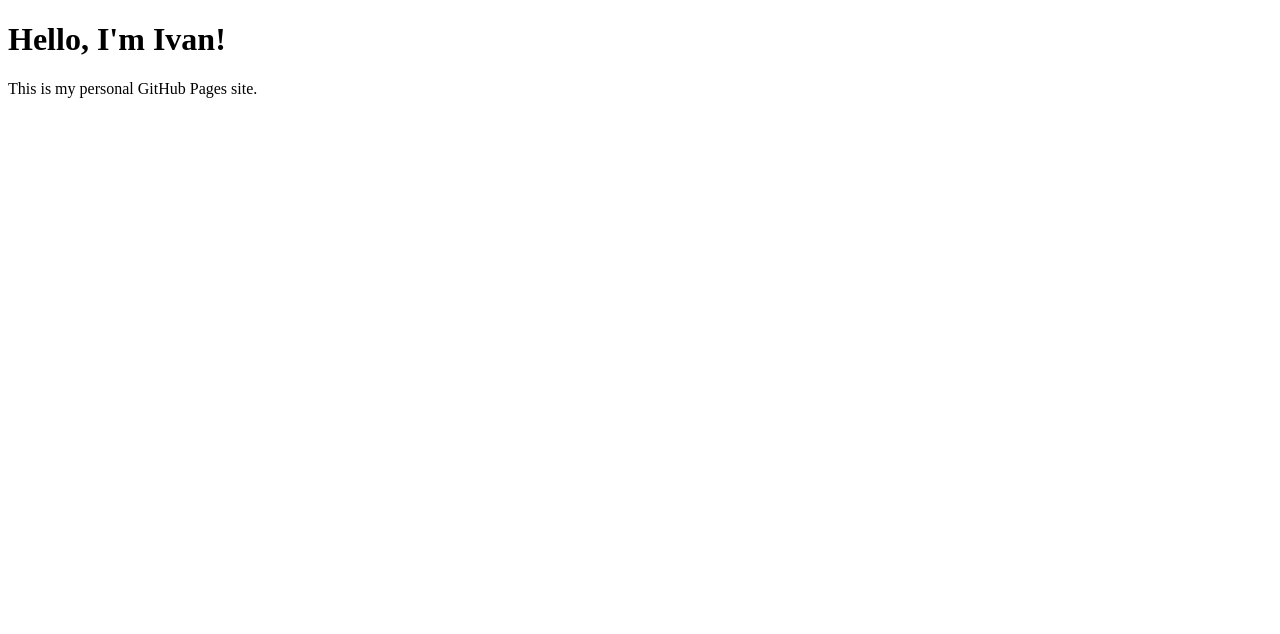
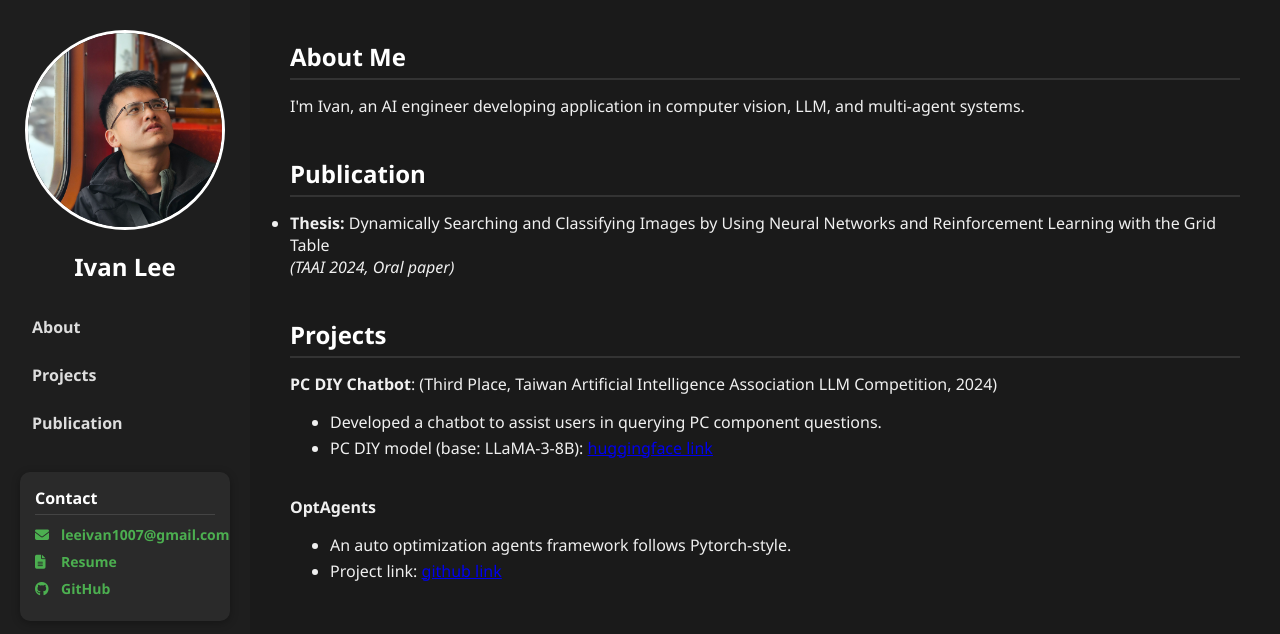
Before and after one commit to leeivan1007/leeivan1007.github.io, a plain HTML site: page index.html in a window 1280 px wide. Drawn offline with Linux system fonts and the light colour scheme.

Commit message:
Updated the content

```diff
--- a/index.html
+++ b/index.html
@@ -1,11 +1,73 @@
 <!DOCTYPE html>
-<html>
+<html lang="en">
 <head>
-  <meta charset="UTF-8">
-  <title>Welcome to My Website</title>
+  <meta charset="UTF-8" />
+  <meta name="viewport" content="width=device-width, initial-scale=1.0" />
+  <title>Ivan Lee - Portfolio</title>
+  <link rel="stylesheet" href="style.css" />
+  <link rel="stylesheet" href="https://cdnjs.cloudflare.com/ajax/libs/font-awesome/6.5.0/css/all.min.css">
+
 </head>
 <body>
-  <h1>Hello, I'm Ivan!</h1>
-  <p>This is my personal GitHub Pages site.</p>
+  <div class="container">
+    <!-- 左側側欄 -->
+    <aside class="sidebar">
+      <img class="avatar" src="./image.jpg" alt="Ivan's Avatar" />
+      <h1>Ivan Lee</h1>
+      <p></p>
+      <!-- <p>AI Engineer</p> -->
+
+      <nav>
+        <a href="#about">About</a>
+        <a href="#projects">Projects</a>
+        <a href="#publication">Publication</a>
+      </nav>
+
+      <div class="contact-info">
+        <h3>Contact</h3>
+        <p><i class="fas fa-envelope"></i> <a href="mailto:leeivan1007@gmail.com">leeivan1007@gmail.com</a></p>
+        <p><i class="fas fa-file-alt"></i> <a href="https://drive.google.com/file/d/1OV2ZikQ9Cp_AFfRxWFipvUPEaYz0f4kS/view?usp=sharing" target="_blank">Resume</a></p>
+        <p><i class="fab fa-github"></i> <a href="https://github.com/leeivan1007" target="_blank">GitHub</a></p>
+      </div>
+
+    </aside>
+
+
+    <!-- 右側主內容 -->
+    <main class="main-content">
+      <section id="about">
+        <h2>About Me</h2>
+        <p>I'm Ivan, an AI engineer developing application in computer vision, LLM, and multi-agent systems.</p>
+      </section>
+
+      <section id="publication">
+        <h2>Publication</h2>
+        <ul class="publication-list">
+          <li><strong>Thesis:</strong> Dynamically Searching and Classifying Images by Using Neural Networks and Reinforcement Learning with the Grid Table <br>
+            <em>(TAAI 2024, Oral paper)</em>
+          </li>
+        </ul>
+      </section>
+
+
+      <section id="projects">
+        <h2>Projects</h2>
+        <div class="project-list">
+          <p><strong>PC DIY Chatbot</strong>: (Third Place, Taiwan Artificial Intelligence Association LLM Competition, 2024)</p>
+          <ul>
+            <li>Developed a chatbot to assist users in querying PC component questions.</li>
+            <li>PC DIY model (base: LLaMA-3-8B): <a href="https://huggingface.co/IvanLee/PC_DIY_llama_3_8b/tree/main" target="_blank">huggingface link</a></li>
+          </ul>
+
+          <p><strong>OptAgents</strong></p>
+          <ul>
+            <li>An auto optimization agents framework follows Pytorch-style.</li>
+            <li>Project link: <a href="https://github.com/leeivan1007/OptAgents" target="_blank">github link</a></li>
+          </ul>
+        </div>
+      </section>
+
+    </main>
+  </div>
 </body>
 </html>
--- /dev/null
+++ b/style.css
@@ -0,0 +1,182 @@
+* {
+  margin: 0;
+  padding: 0;
+  box-sizing: border-box;
+}
+
+body {
+  font-family: 'Segoe UI', sans-serif;
+  background-color: #121212;
+  color: #f0f0f0;
+}
+
+.container {
+  display: flex;
+  height: 100vh;
+}
+
+.sidebar {
+  width: 250px;
+  background-color: #1e1e1e;
+  color: white;
+  padding: 30px 20px;
+  display: flex;
+  flex-direction: column;
+  align-items: center;
+}
+
+.sidebar .avatar {
+  width: 200px;
+  height: 200px;
+  border-radius: 50%;
+  object-fit: cover;
+  margin-bottom: 20px;
+  border: 3px solid white;
+}
+
+.sidebar h1 {
+  margin-bottom: 5px;
+}
+
+.sidebar p {
+  margin-bottom: 20px;
+  font-size: 14px;
+  color: #bbb;
+}
+
+.sidebar nav {
+  display: flex;
+  flex-direction: column;
+  gap: 10px;
+  width: 100%;
+}
+
+.sidebar nav a {
+  color: #ddd;
+  text-decoration: none;
+  font-weight: bold;
+  padding: 8px 12px;
+  border-radius: 6px;
+  transition: background-color 0.3s;
+}
+
+.sidebar nav a:hover {
+  background-color: #333;
+  color: #4CAF50;
+}
+
+.main-content {
+  flex: 1;
+  overflow-y: auto;
+  padding: 40px;
+  background-color: #1a1a1a;
+
+}
+
+.main-content section {
+  margin-bottom: 40px;
+}
+
+.main-content h2 {
+  margin-bottom: 15px;
+  border-bottom: 2px solid #333;
+  padding-bottom: 5px;
+  color: #ffffff;
+}
+
+.main-content p {
+  max-width: 800px;  /* 控制每行最多顯示多寬的文字 */
+  word-wrap: break-word;
+}
+
+
+/* Projects */
+.project-list {
+  display: flex;
+  flex-direction: column;
+  gap: 15px;
+}
+
+.project-list ul {
+  margin-left: 25px;  /* 控制整個列表往右偏移 */
+  padding-left: 15px; /* 加一些內距讓文字不太貼邊 */
+  margin-bottom: 20px;
+  line-height: 1.6;
+}
+
+
+.project-card {
+  background-color: #2a2a2a;
+  color: white;
+  text-decoration: none;
+  padding: 12px 20px;
+  border-radius: 10px;
+  font-size: 16px;
+  transition: background-color 0.3s;
+  display: inline-block;
+}
+
+.project-card:hover {
+  background-color: #4CAF50;
+  color: white;
+}
+
+/* Contact */
+.contact-box p {
+  margin-bottom: 10px;
+  font-size: 16px;
+}
+
+.contact-box a {
+  color: #4CAF50;
+  text-decoration: none;
+}
+
+.contact-box a:hover {
+  text-decoration: underline;
+}
+
+.sidebar .contact-info {
+  margin-top: 30px;
+  width: 100%;
+  background-color: #2a2a2a;
+  padding: 15px;
+  border-radius: 10px;
+  text-align: left;
+  font-size: 14px;
+  box-shadow: 0 2px 8px rgba(0,0,0,0.3);
+}
+
+.sidebar .contact-info h3 {
+  margin-bottom: 10px;
+  color: #ffffff;
+  font-size: 16px;
+  border-bottom: 1px solid #444;
+  padding-bottom: 5px;
+}
+
+.sidebar .contact-info p {
+  margin: 8px 0;
+}
+
+.sidebar .contact-info a {
+  color: #4CAF50;
+  text-decoration: none;
+  font-weight: bold;
+}
+
+.sidebar .contact-info a:hover {
+  text-decoration: underline;
+}
+
+.sidebar .contact-info p {
+  margin: 8px 0;
+  display: flex;
+  align-items: center;
+  gap: 8px;
+}
+
+.sidebar .contact-info i {
+  color: #4CAF50;
+  min-width: 18px;
+}
```
Also changed, not shown: image.jpg (added), 1 other file.
